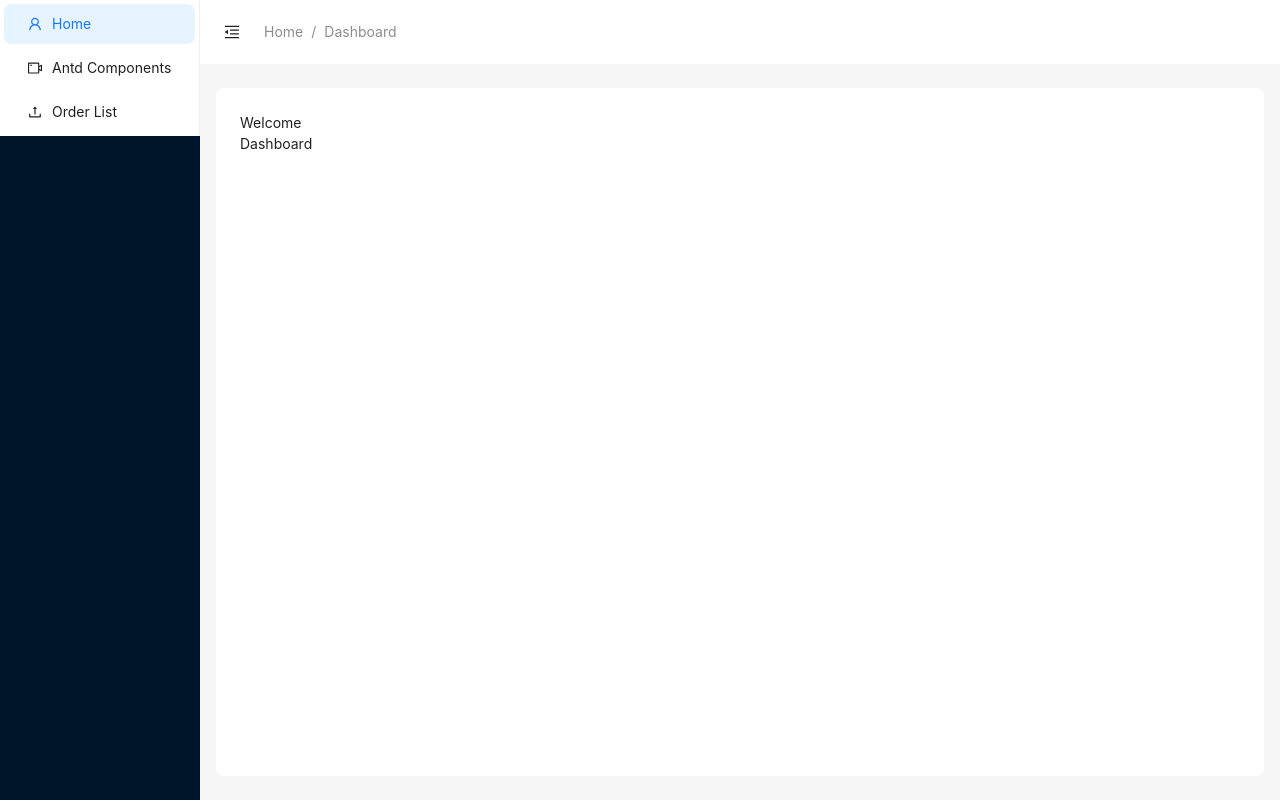
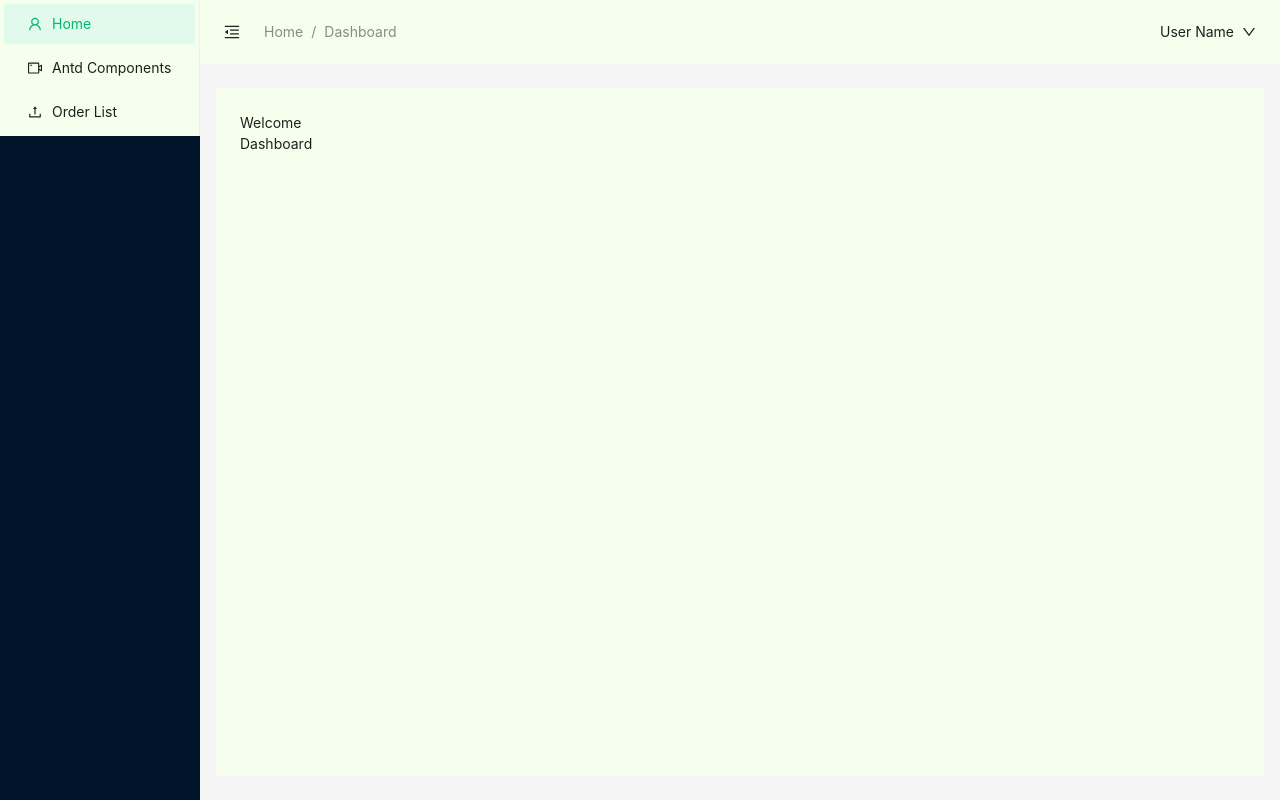
Before and after one commit to thatgirlismylove/react-antd-admin, a React (Vite) app: page / in a window 1280 px wide. Built offline with nearby package versions, Linux system fonts and the light colour scheme.

Commit message:
fix: 修复主题配置

```diff
--- a/src/App.tsx
+++ b/src/App.tsx
@@ -1,32 +1,27 @@
-import { useNavigate } from "react-router";
-import { setNavigator } from "./router/navigate.ts";
-import { useEffect } from "react";
-import { App, ConfigProvider } from "antd";
+import {ConfigProvider,} from "antd";
 
-import Layout from "./layout/index.tsx";
+import AppLayout from "./layout/index.tsx";
+
+import 'antd/dist/reset.css';
 import "./App.css";
 
-function MyApp() {
-  const navigate = useNavigate();
-
-  useEffect(() => {
-    setNavigator(navigate);
-  }, [navigate]);
-
+function App() {
     return (
         <ConfigProvider
             theme={{
                 token: {
-          colorPrimary: "#00b96b",
-          colorBgContainer: "#f6ffed",
+                    // Seed Token，影响范围大
+                    colorPrimary: '#00b96b',
+                    borderRadius: 2,
+
+                    // 派生变量，影响范围小
+                    colorBgContainer: '#f6ffed',
                 },
             }}
         >
-      <App>
-        <Layout></Layout>
-      </App>
+            <AppLayout></AppLayout>
         </ConfigProvider>
     );
 }
 
-export default MyApp;
+export default App;
--- a/src/layout/header/index.tsx
+++ b/src/layout/header/index.tsx
@@ -1,39 +1,60 @@
-import {Button, Layout, theme} from "antd";
-import {MenuFoldOutlined, MenuUnfoldOutlined} from "@ant-design/icons";
+import { Button, Layout, Space, theme } from "antd";
+import { DownOutlined, MenuFoldOutlined, MenuUnfoldOutlined } from "@ant-design/icons";
 import React from "react";
-import {useAtom} from 'jotai';
-import {appCollapsed} from "@/store";
+import { useAtom } from "jotai";
+import { appCollapsed } from "@/store";
 import MyBreadcrumb from "@/layout/breadcrumb";
+import Dropdown from "antd/es/dropdown/dropdown";
+import { Link } from "react-router";
 
-const {Header} = Layout;
+const { Header } = Layout;
 
 const MyHeader: React.FC = () => {
   const [collapsed, setCollapsed] = useAtom(appCollapsed);
 
   const {
-        token: {colorBgContainer},
+    token: { colorBgContainer },
   } = theme.useToken();
+
+  const items = [
+    {
+        key: '1',
+        label: (
+            <Link to={'/login'}>Login Out</Link>
+        )
+    }
+  ]
 
   return (
     <>
-            <Header style={{padding: 0, background: colorBgContainer}}>
-                <div className={'flex items-center'}>
+      <Header style={{ padding: 0, background: colorBgContainer }}>
+        <div className="flex items-center justify-between pr-24px">
+          <div className={"flex items-center"}>
             <Button
               type="text"
-                        icon={collapsed ? <MenuUnfoldOutlined/> : <MenuFoldOutlined/>}
+              icon={collapsed ? <MenuUnfoldOutlined /> : <MenuFoldOutlined />}
               onClick={() => setCollapsed(!collapsed)}
               style={{
-                            fontSize: '16px',
+                fontSize: "16px",
                 width: 64,
                 height: 64,
               }}
             />
+            <MyBreadcrumb></MyBreadcrumb>
+          </div>
 
-                    <MyBreadcrumb></MyBreadcrumb>
+          <Dropdown menu={{ items }}>
+            <a onClick={(e) => e.preventDefault()}>
+              <Space>
+                User Name
+                <DownOutlined />
+              </Space>
+            </a>
+          </Dropdown>
         </div>
       </Header>
     </>
-    )
-}
+  );
+};
 
-export default MyHeader
+export default MyHeader;
--- a/src/layout/index.tsx
+++ b/src/layout/index.tsx
@@ -3,10 +3,9 @@ import {Layout, theme} from 'antd';
 import SideBar from "./side-bar";
 import MyHeader from "./header";
 import {Outlet} from "react-router";
-
 const {Content} = Layout;
 
-const App: React.FC = () => {
+const AppLayout: React.FC = () => {
     const {
         token: {colorBgContainer, borderRadiusLG},
     } = theme.useToken();
@@ -33,4 +32,4 @@ const App: React.FC = () => {
     );
 };
 
-export default App;
+export default AppLayout;
--- a/src/layout/side-bar/index.tsx
+++ b/src/layout/side-bar/index.tsx
@@ -4,7 +4,7 @@ import {
   UserOutlined,
   VideoCameraOutlined,
 } from "@ant-design/icons";
-import React, { useEffect, useState } from "react";
+import React from "react";
 import { appCollapsed } from "@/store";
 import { useAtom } from "jotai";
 import { useLocation, useMatches, useNavigate } from "react-router";
--- a/src/pages/antd/index.tsx
+++ b/src/pages/antd/index.tsx
@@ -1,17 +1,20 @@
-import {App, Button, DatePicker} from "antd";
-import {useState} from "react";
+import { Button, DatePicker, message } from "antd";
+import { useState } from "react";
 
 function AntdComponent() {
-    const [count, setCount] = useState(0)
-    const { message } = App.useApp();
+  const [count, setCount] = useState(0);
+  const [messageApi, contextHolder] = message.useMessage();
 
   const showMessage = () => {
-        message.success('Success!');
+    messageApi.success("Success!");
   };
 
   return (
-        <div className={'w-full'}>
-            <h1 className={'text-red'}>antd components demo</h1>
+    <>
+      {contextHolder}
+
+      <div className={"w-full"}>
+        <h1 className={"text-red"}>antd components demo</h1>
         <Button type="primary" onClick={showMessage}>
           Open message
         </Button>
@@ -25,7 +28,8 @@ function AntdComponent() {
           </p>
         </div>
       </div>
-    )
+    </>
+  );
 }
 
-export default AntdComponent
+export default AntdComponent;
--- a/src/router/index.tsx
+++ b/src/router/index.tsx
@@ -3,7 +3,7 @@ import orderList from "@/pages/order/index.tsx";
 import { getToken } from "@/utils/storage.ts";
 import Login from "@/pages/login/index.tsx";
 import Dashboard from "@/pages/dashboard";
-import layout from "@/layout";
+import App from "@/App.tsx"
 
 // 路由权限校验
 export function authLoader() {
@@ -17,7 +17,7 @@ export function authLoader() {
 const router = createBrowserRouter([
   {
     path: "/",
-    Component: layout,
+    Component: App,
     handle: {
       title: "Home",
     },
--- /dev/null
+++ b/src/utils/request.js
@@ -0,0 +1,81 @@
+import axios from 'axios'
+import {getToken, removeToken} from './storage'
+import showError from './error-message'
+// import { navigateTo } from '@/router/navigate'
+import {redirect} from "react-router";
+
+const baseURL = import.meta.env.DEV ? '/api' : import.meta.env.VITE_BASE_URL
+
+// 创建 axios 实例
+const service = axios.create({
+    baseURL,
+    timeout: 50000,
+    headers: {'Content-Type': 'application/json;charset=utf-8'}
+})
+
+// 请求拦截器
+service.interceptors.request.use(
+    (config) => {
+        if (getToken()) {
+            config.headers['x-token'] = getToken()
+        }
+        return config
+    },
+    (error) => {
+        return Promise.reject(error)
+    }
+)
+
+let isRedirecting = false // 标记是否正在跳转登录页
+
+// 响应拦截器
+service.interceptors.response.use(
+    (response) => {
+        // 导出文件
+        if (response.request?.responseType === 'blob') {
+            return response
+        }
+
+        const {code, msg} = response.data
+        if (code === '000000') {
+            return response.data
+        } else if (code === '300005' || code === '300002') {
+            // 登录失效
+            if (!isRedirecting) {
+                isRedirecting = true // 标记跳转状态
+                removeToken()
+                redirect('/login')
+                isRedirecting = false
+            }
+            return Promise.reject(new Error(msg || 'Error'))
+        } else {
+
+            return response.data
+        }
+    },
+    (error) => {
+        if (error.response.data) {
+            const {code, msg} = error.response.data
+            if (msg) {
+                showError(msg)
+                return Promise.reject(error)
+            }
+
+            // token 失效，缺失
+            if (code === '300005' || code === '300002') {
+                if (!isRedirecting) {
+                    isRedirecting = true // 标记跳转状态
+                    removeToken()
+                    redirect('/login')
+                    isRedirecting = false
+                }
+            } else {
+                showError(msg)
+            }
+        }
+        return Promise.reject(error.message)
+    }
+)
+
+// 导出 axios 实例
+export default service
--- a/src/utils/request.ts
+++ /dev/null
@@ -1,80 +0,0 @@
-import axios from 'axios'
-import { getToken, removeToken } from './storage'
-import showError from './error-message'
-import { navigateTo } from '@/router/navigate'
-
-const baseURL = import.meta.env.DEV ? '/api' : import.meta.env.VITE_BASE_URL
-
-// 创建 axios 实例
-const service = axios.create({
-  baseURL,
-  timeout: 50000,
-  headers: { 'Content-Type': 'application/json;charset=utf-8' }
-})
-
-// 请求拦截器
-service.interceptors.request.use(
-  (config) => {
-    if (getToken()) {
-      config.headers['x-token'] = getToken()
-    }
-    return config
-  },
-  (error) => {
-    return Promise.reject(error)
-  }
-)
-
-let isRedirecting = false // 标记是否正在跳转登录页
-
-// 响应拦截器
-service.interceptors.response.use(
-  (response) => {
-    // 导出文件
-    if (response.request?.responseType === 'blob') {
-      return response
-    }
-
-    const { code, msg } = response.data
-    if (code === '000000') {
-      return response.data
-    } else if (code === '300005' || code === '300002') {
-      // 登录失效
-      if (!isRedirecting) {
-        isRedirecting = true // 标记跳转状态
-        removeToken()
-        navigateTo('/login')
-        isRedirecting = false
-      }
-      return Promise.reject(new Error(msg || 'Error'))
-    } else {
-
-      return response.data
-    }
-  },
-  (error) => {
-    if (error.response.data) {
-      const { code, msg } = error.response.data
-      if (msg) {
-        showError(msg)
-        return Promise.reject(error)
-      }
-
-      // token 失效，缺失
-      if (code === '300005' || code === '300002') {
-        if (!isRedirecting) {
-          isRedirecting = true // 标记跳转状态
-          removeToken()
-          navigateTo('/login')
-          isRedirecting = false
-        }
-      } else {
-        showError(msg)
-      }
-    }
-    return Promise.reject(error.message)
-  }
-)
-
-// 导出 axios 实例
-export default service
```
Lines whose indentation alone changed are shown as unchanged.
